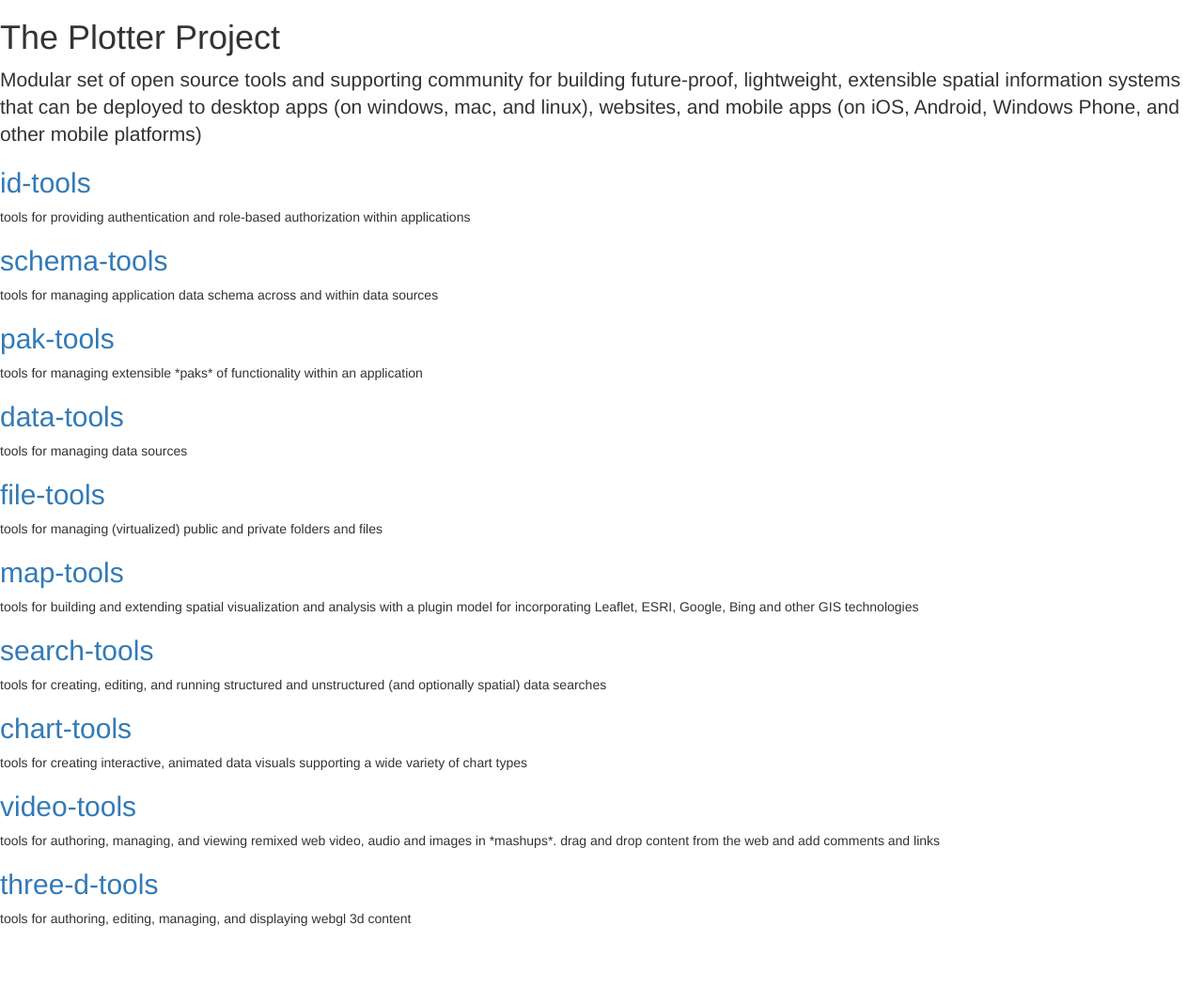
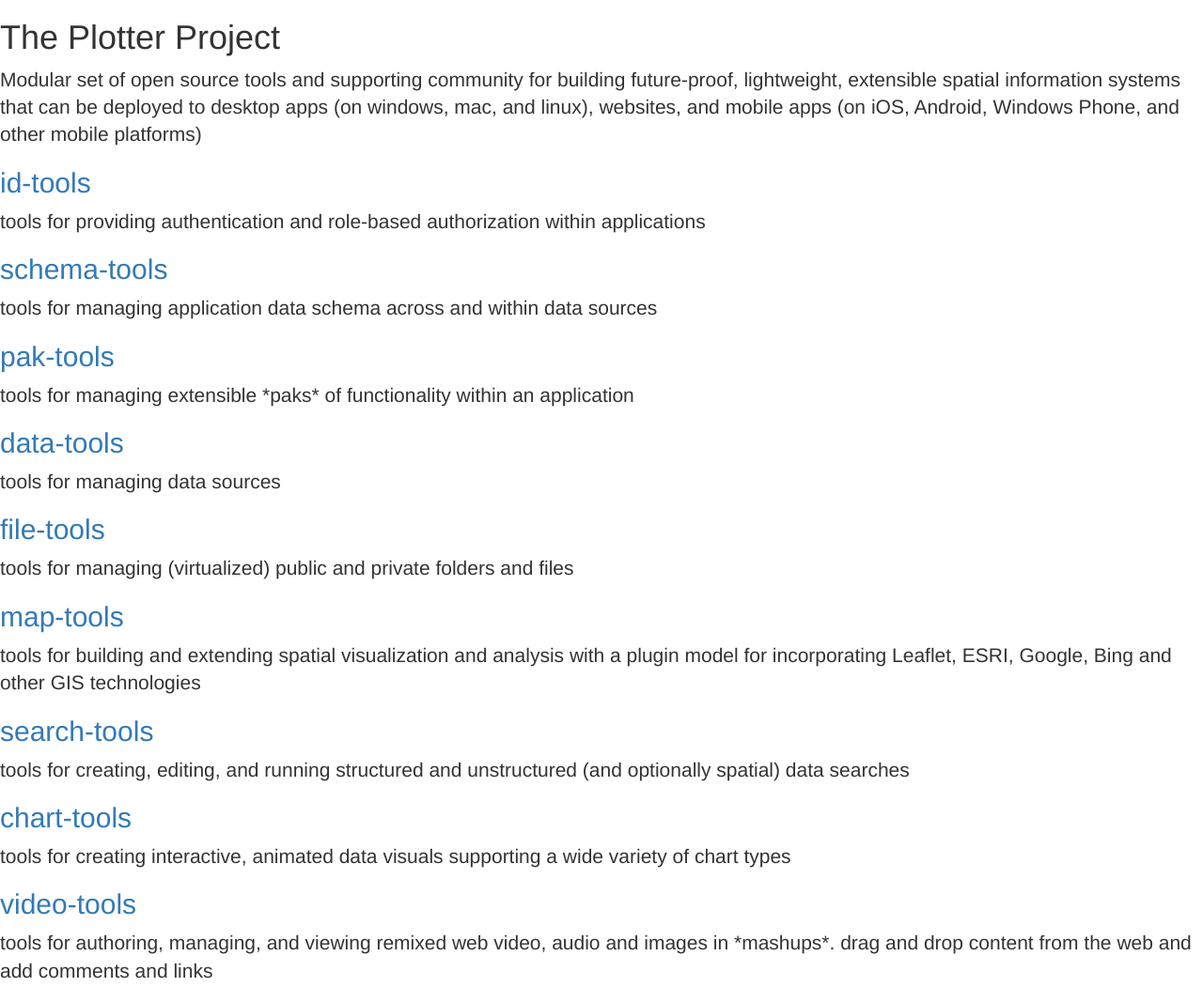
Before and after one commit to plotter/gh-pages, a plain HTML site: page index.html in a window 1280 px wide. Shown: the top 1051 px of the page at 94% size. Before the commit the page ends 998 px from the top, so only its background shows below. Drawn offline with Linux system fonts and the light colour scheme.

Commit message:
Update index.html

```diff
--- a/index.html
+++ b/index.html
@@ -17,34 +17,34 @@
 	<p class="lead">Modular set of open source tools and supporting community for building future-proof, lightweight, extensible spatial information systems that can be deployed to desktop apps (on windows, mac, and linux), websites, and mobile apps (on iOS, Android, Windows Phone, and other mobile platforms)</p>
 
 	<h2><a href="https://github.com/plotter/id-tools#id-tools" target="_blank">id-tools</a></h2>
-	<p>tools for providing authentication and role-based authorization within applications</p>
+	<p class="lead">tools for providing authentication and role-based authorization within applications</p>
 
 	<h2><a href="https://github.com/plotter/schema-tools#schema-tools" target="_blank">schema-tools</a></h2>
-	<p>tools for managing application data schema across and within data sources</p>
+	<p class="lead">tools for managing application data schema across and within data sources</p>
 
 	<h2><a href="https://github.com/plotter/pak-tools#pak-tools" target="_blank">pak-tools</a></h2>
-	<p>tools for managing extensible *paks* of functionality within an application</p>
+	<p class="lead">tools for managing extensible *paks* of functionality within an application</p>
 
 	<h2><a href="https://github.com/plotter/data-tools#data-tools" target="_blank">data-tools</a></h2>
-	<p>tools for managing data sources</p>
+	<p class="lead">tools for managing data sources</p>
 
 	<h2><a href="https://github.com/plotter/file-tools#file-tools" target="_blank">file-tools</a></h2>
-	<p>tools for managing (virtualized) public and private folders and files</p>
+	<p class="lead">tools for managing (virtualized) public and private folders and files</p>
 
 	<h2><a href="https://github.com/plotter/map-tools#map-tools" target="_blank">map-tools</a></h2>
-	<p>tools for building and extending spatial visualization and analysis with a plugin model for incorporating Leaflet, ESRI, Google, Bing and other GIS technologies</p>
+	<p class="lead">tools for building and extending spatial visualization and analysis with a plugin model for incorporating Leaflet, ESRI, Google, Bing and other GIS technologies</p>
 
 	<h2><a href="https://github.com/plotter/search-tools#search-tools" target="_blank">search-tools</a></h2>
-	<p>tools for creating, editing, and running structured and unstructured (and optionally spatial) data searches</p>
+	<p class="lead">tools for creating, editing, and running structured and unstructured (and optionally spatial) data searches</p>
 
 	<h2><a href="https://github.com/plotter/chart-tools#chart-tools" target="_blank">chart-tools</a></h2>
-	<p>tools for creating interactive, animated data visuals supporting a wide variety of chart types</p>
+	<p class="lead">tools for creating interactive, animated data visuals supporting a wide variety of chart types</p>
 
 	<h2><a href="https://github.com/plotter/video-tools#video-tools" target="_blank">video-tools</a></h2>
-	<p>tools for authoring, managing, and viewing remixed web video, audio and images in *mashups*. drag and drop content from the web and add comments and links</p>
+	<p class="lead">tools for authoring, managing, and viewing remixed web video, audio and images in *mashups*. drag and drop content from the web and add comments and links</p>
 
 	<h2><a href="https://github.com/plotter/three-d-tools#three-d-tools" target="_blank">three-d-tools</a></h2>
-	<p>tools for authoring, editing, managing, and displaying webgl 3d content</p>
+	<p class="lead">tools for authoring, editing, managing, and displaying webgl 3d content</p>
 
     <script src="scripts/jquery/dist/jquery.js"></script>
     <script src="scripts/bootstrap/dist/js/bootstrap.min.js"></script>
```
